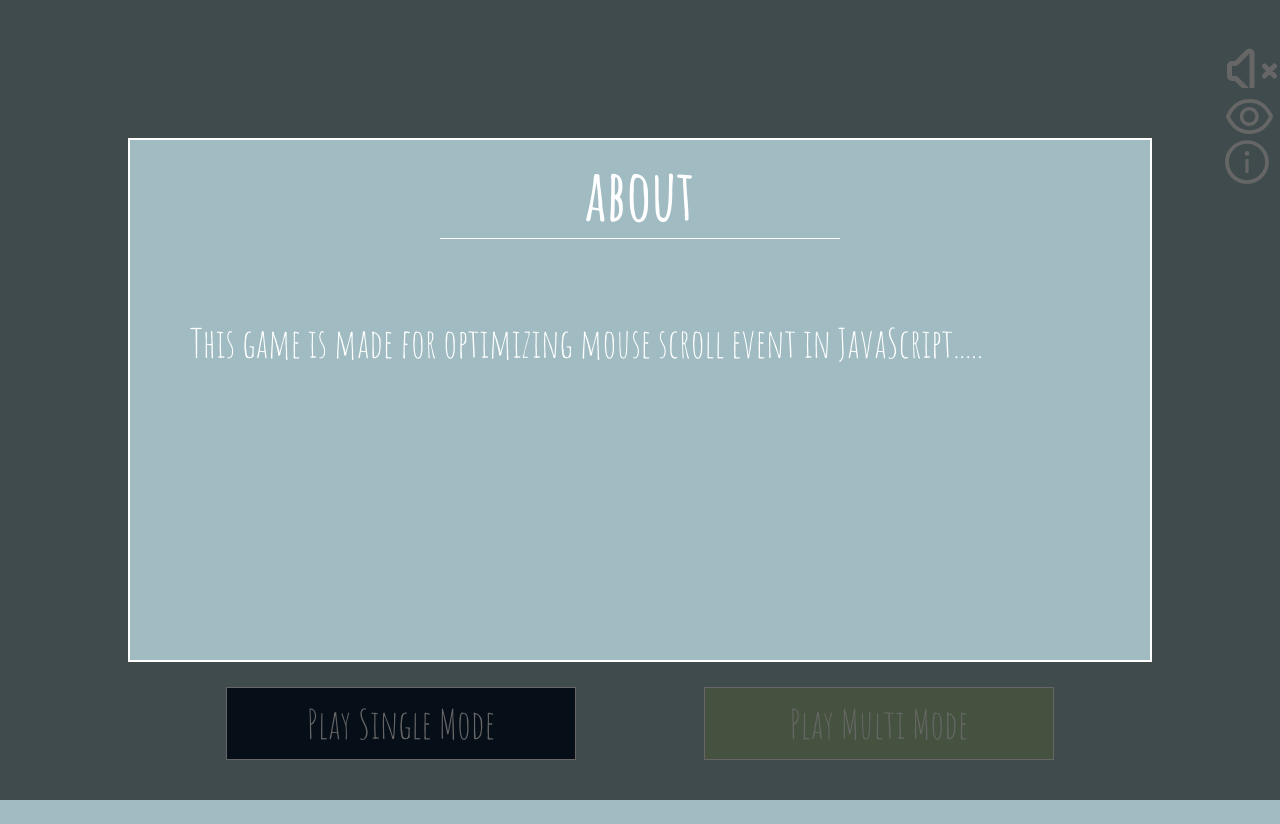
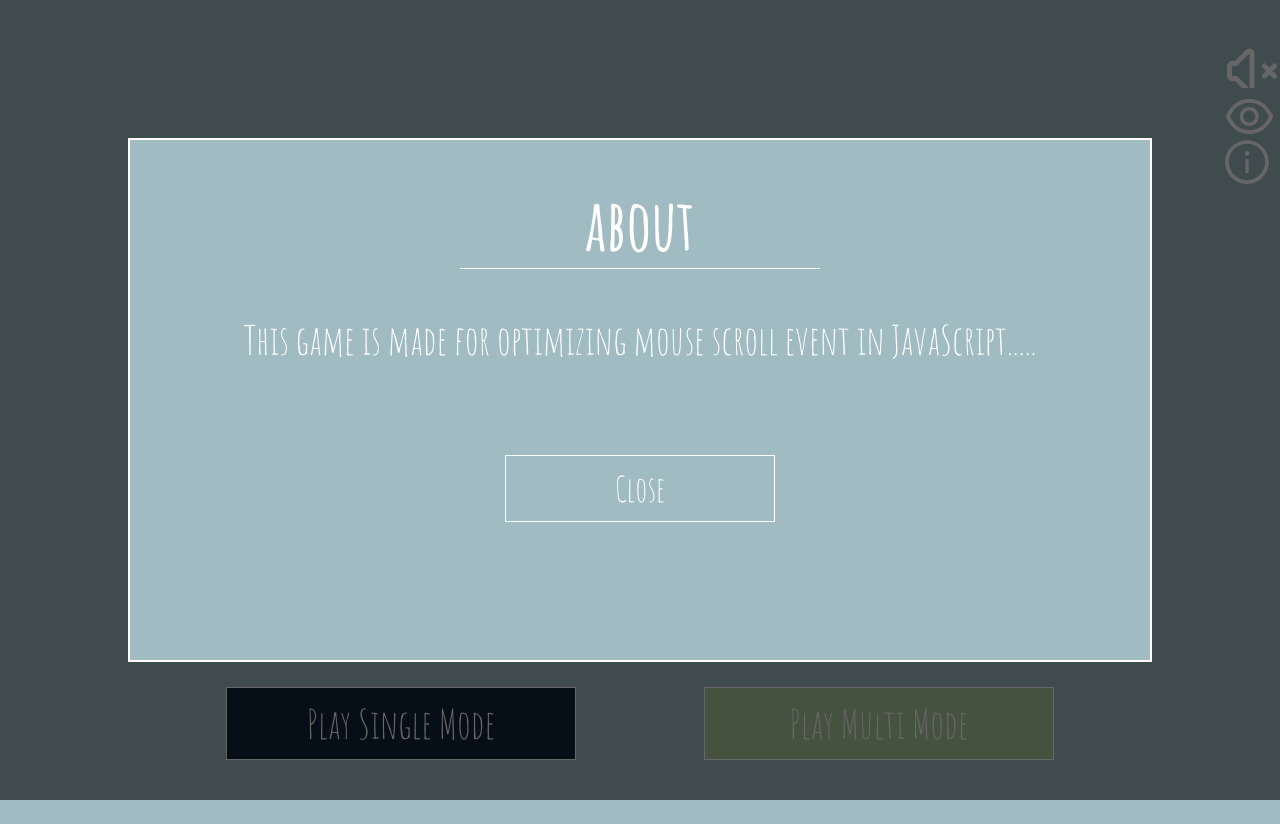
Before and after one commit to blueline1984/scroll-treadmill-frontend, a React (Create React App) app: page / in a window 1280 px wide. Both pictures are taken after a click on the button 1247 px from the left and 163 px from the top of the page. Built offline with nearby package versions, Linux system fonts and the light colour scheme; no server answers.

Commit message:
[STYLE]: Add main page information modal style

```diff
--- a/src/components/Modal.js
+++ b/src/components/Modal.js
@@ -1,6 +1,5 @@
 import React from "react";
 import styled from "styled-components";
-
 import Portal from "../Portal";
 
 function Modal({ message, backgroundColor, informationContent }) {
@@ -41,7 +40,7 @@ const ModalBody = styled.div`
 const ModalContent = styled.div`
   display: block;
   justify-content: center;
-  padding: 0 5% 5% 5%;
+  padding: 3% 0 0 0;
   margin-left: auto;
   margin-right: auto;
   width: 40%;
--- a/src/components/ModeSelection.js
+++ b/src/components/ModeSelection.js
@@ -2,7 +2,6 @@ import React, { useState, useEffect } from "react";
 import { useNavigate } from "react-router-dom";
 import Modal from "./Modal";
 import RoomCreation from "./RoomCreation";
-
 import styled from "styled-components";
 
 function ModeSelection({ onBlindMode }) {
--- a/src/components/RoomCreation.js
+++ b/src/components/RoomCreation.js
@@ -1,7 +1,6 @@
 import React, { useState } from "react";
 import { useNavigate } from "react-router-dom";
 import { socket } from "../utils/socket";
-
 import styled from "styled-components";
 
 function RoomCreation({ onClose }) {
--- a/src/pages/MainPage.js
+++ b/src/pages/MainPage.js
@@ -2,10 +2,8 @@ import React, { useState, useEffect, useRef } from "react";
 import { HiOutlineVolumeOff, HiOutlineVolumeUp } from "react-icons/hi";
 import { AiOutlineEye, AiOutlineInfoCircle } from "react-icons/ai";
 import mainThemeSong from "../assets/main_theme.mp3";
-
 import ModeSelection from "../components/ModeSelection";
 import Modal from "../components/Modal";
-
 import styled from "styled-components";
 
 function MainPage() {
@@ -31,7 +29,6 @@ function MainPage() {
   };
 
   useEffect(() => {
-    //위치 변경
     if (isPlaying) {
       backgroundSoundRef.current.play();
       backgroundSoundRef.current.loop = true;
@@ -57,6 +54,7 @@ function MainPage() {
                 This game is made for optimizing mouse scroll event in
                 JavaScript.....
               </p>
+              <button onClick={closeModal}>Close</button>
             </InformationModalWrapper>
           }
         />
@@ -137,6 +135,14 @@ const GameModeWrapper = styled.div`
 `;
 
 const InformationModalWrapper = styled.div`
+  display: block;
+  justify-content: center;
+  padding: 0 5% 5% 5%;
+  margin-left: auto;
+  margin-right: auto;
+  align-items: center;
+  text-align: center;
+
   h1 {
     margin-top: 0;
   }
@@ -147,6 +153,20 @@ const InformationModalWrapper = styled.div`
     padding: 0 5%;
     margin: 0;
   }
+
+  button {
+    background-color: #a0bcc2;
+    margin: 10%;
+    padding: 10px 15px;
+    width: 30%;
+    color: #fff;
+    font-size: 35px;
+    border: 1px solid #fff;
+  }
+  button:hover {
+    background-color: #fff;
+    color: #a0bcc2;
+  }
 `;
 
 export default MainPage;
```
